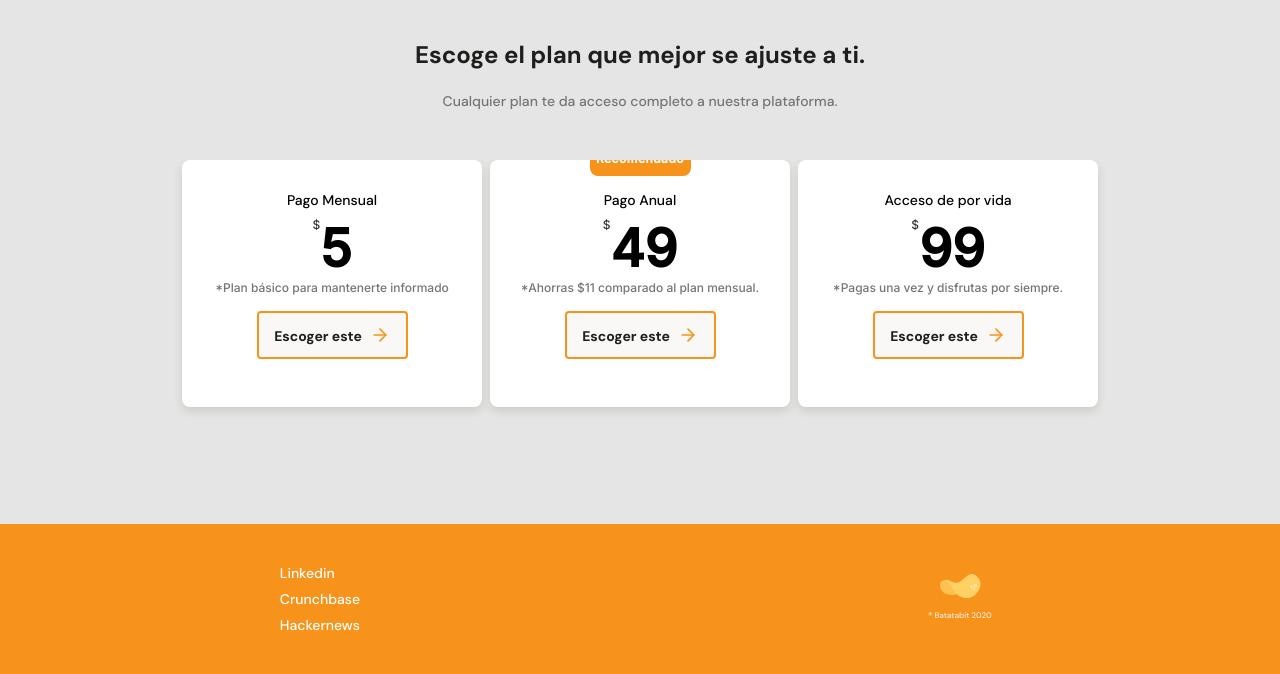
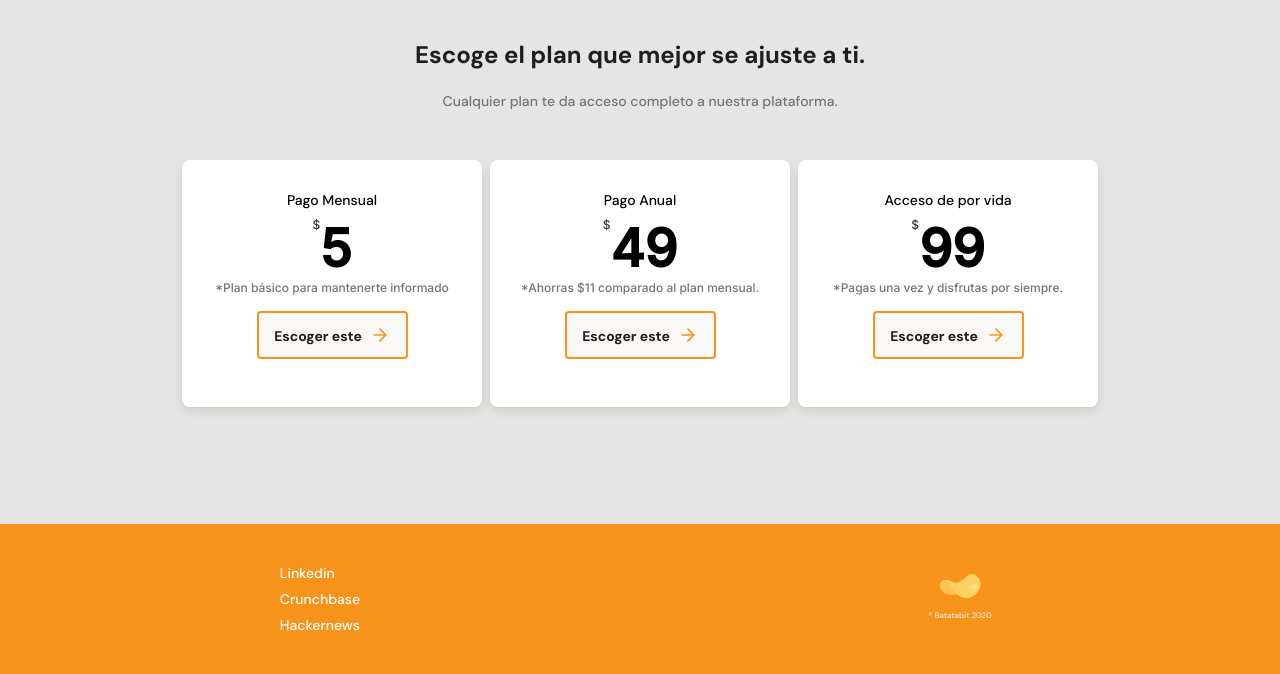
Before and after one commit to llandkoer/proyectoBatataBit, a plain HTML site: page index.html in a window 1280 px wide. Shown: the part 2190-2864 px from the top of the page. Drawn offline with Linux system fonts and the light colour scheme.

Commit message:
Bug fixed

```diff
--- a/index.html
+++ b/index.html
@@ -208,7 +208,7 @@
             </div>
           </article>
           <article>
-            <span class="container-plans__recommended">Recomendado</span>
+            <!-- span.container-plans__recommended Recomendado-->
             <div>
               <h3>Pago Anual</h3>
               <span class="container-plans__price"
```
Also changed, not shown: 1 other file.
